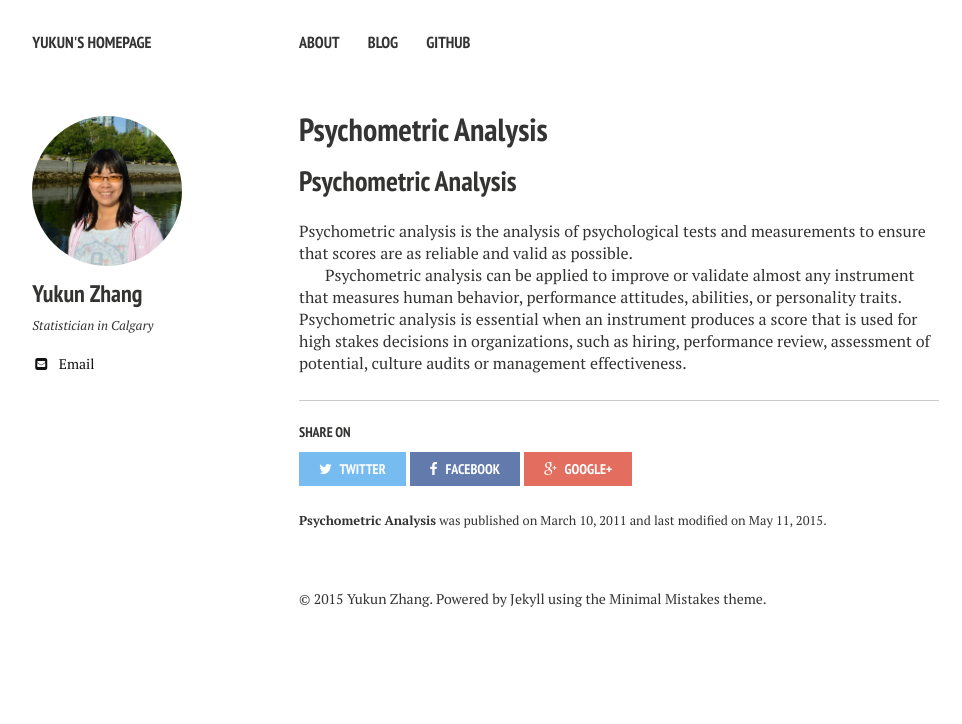
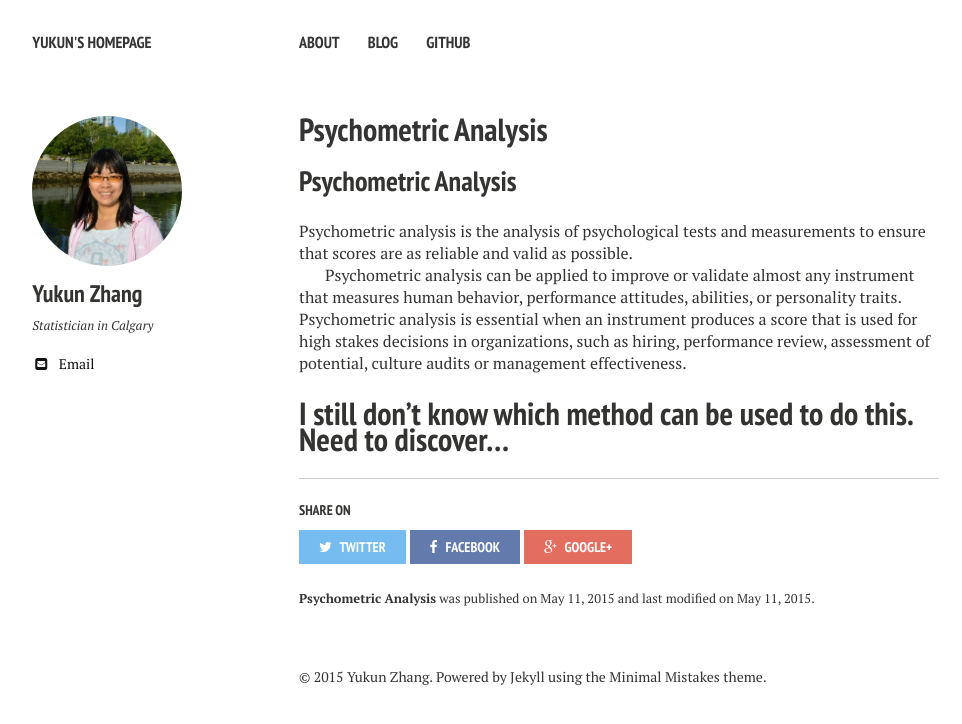
Before and after one commit to YukunZhang/gemqueen.github.com, a Jekyll site: the page built from _posts/2015-05-11-psychometric.md, in a window 1280 px wide. Shown: the top 724 px of the page, without its empty margins (21-983 px from the left). Built offline with Jekyll 4.4.1, drawn with Linux system fonts in a browser that asks for light colours; nearby versions of some CDN libraries.

Commit message:
Update and rename 2011-03-10-sample-post.md to 2015-05-11-psychometric.md

```diff
--- a/_posts/2011-03-10-sample-post.md
+++ b/_posts/2015-05-11-psychometric.md
@@ -11,3 +11,5 @@ modified: 2015-05-11
 Psychometric analysis is the analysis of psychological tests and measurements to ensure that scores are as reliable and valid as possible.
 
 Psychometric analysis can be applied to improve or validate almost any instrument that measures human behavior, performance attitudes, abilities, or personality traits. Psychometric analysis is essential when an instrument produces a score that is used for high stakes decisions in organizations, such as hiring, performance review, assessment of potential, culture audits or management effectiveness.
+
+#I  still don't know which method can be used to do this. Need to discover...
```
